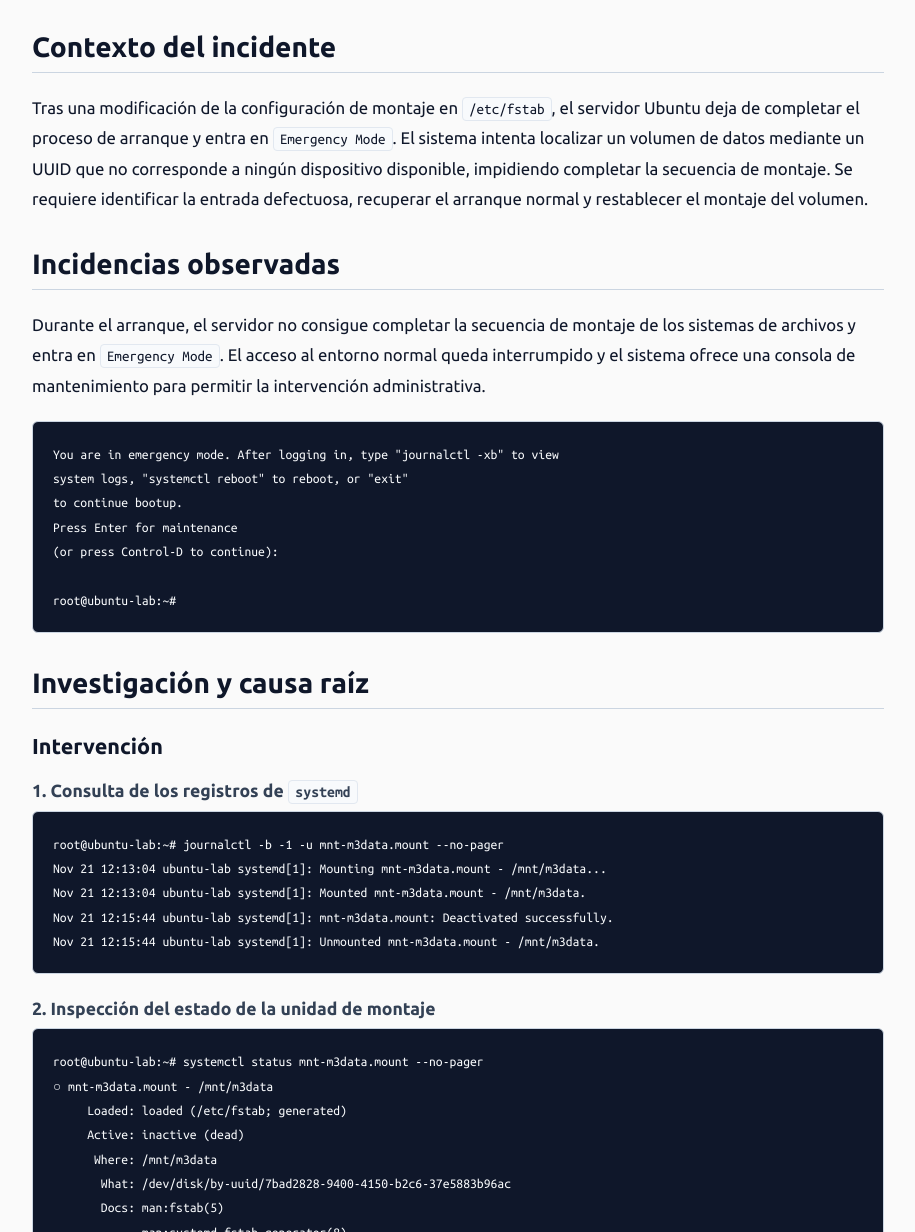
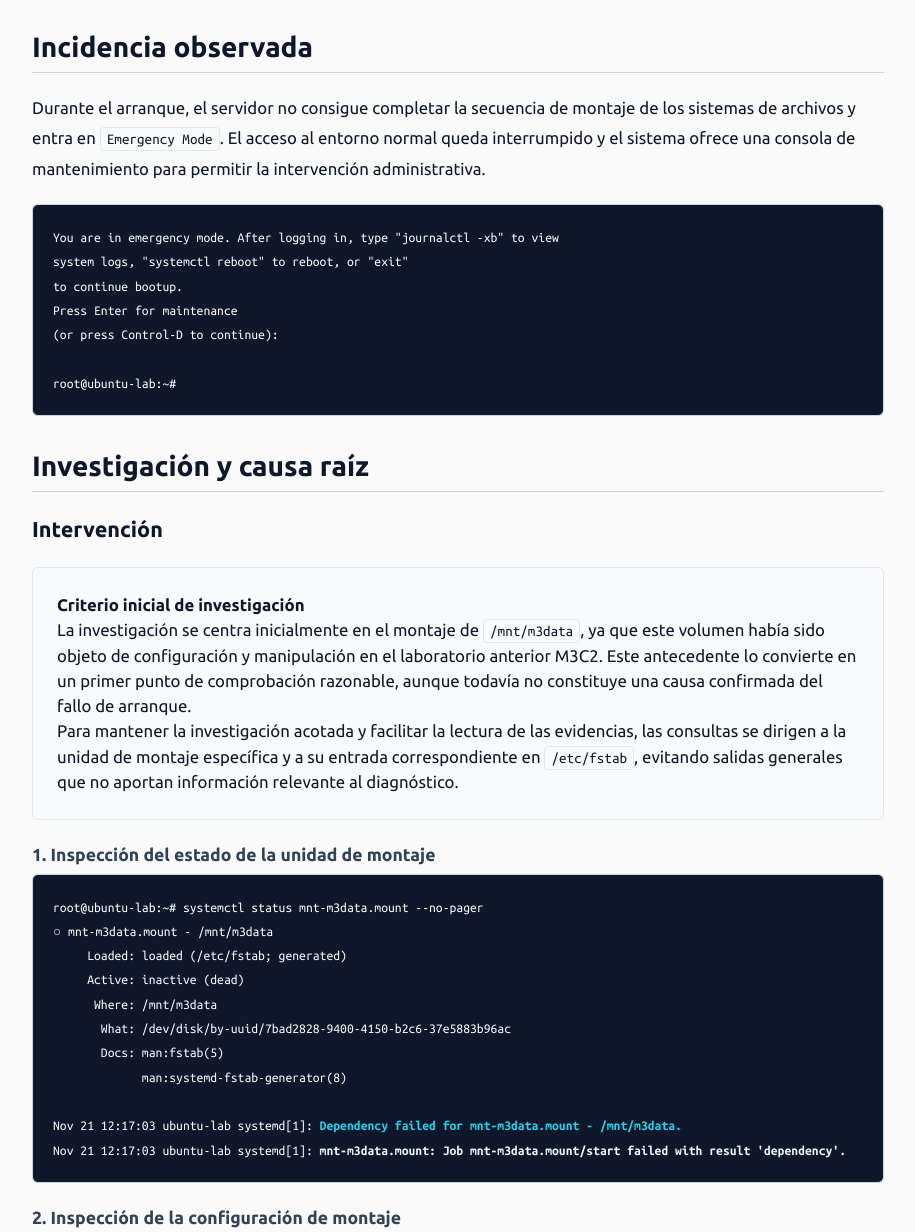
Before and after one commit to RiiUNED/Web_Ricardo, a plain HTML site: page linuxlab/M3/Labs/M3T1.html in a window 1280 px wide. Shown: the part 583-1815 px from the top of the page, without its empty margins (182-1097 px from the left). Drawn offline with Linux system fonts and the light colour scheme.

Commit message:
M3T1 pulido

```diff
--- a/linuxlab/M3/Labs/M3T1.html
+++ b/linuxlab/M3/Labs/M3T1.html
@@ -71,25 +71,9 @@
           </section>
         </header>
 
-        <!-- CONTEXTO DEL INCIDENTE -->
+        <!-- INCIDENCIA OBSERVADA -->
         <section>
-          <h2>Contexto del incidente</h2>
-
-          <p>
-            Tras una modificación de la configuración de montaje en
-            <code>/etc/fstab</code>, el servidor Ubuntu deja de completar el
-            proceso de arranque y entra en <code>Emergency Mode</code>. El
-            sistema intenta localizar un volumen de datos mediante un UUID que
-            no corresponde a ningún dispositivo disponible, impidiendo completar
-            la secuencia de montaje. Se requiere identificar la entrada
-            defectuosa, recuperar el arranque normal y restablecer el montaje
-            del volumen.
-          </p>
-        </section>
-
-        <!-- INCIDENCIAS OBSERVADAS -->
-        <section>
-          <h2>Incidencias observadas</h2>
+          <h2>Incidencia observada</h2>
 
           <p>
             Durante el arranque, el servidor no consigue completar la secuencia
@@ -112,13 +96,22 @@ root@ubuntu-lab:~#</code></pre>
         <section>
           <h2>Investigación y causa raíz</h2>
           <h3>Intervención</h3>
-          <h4>1. Consulta de los registros de <code>systemd</code></h4>
-          <pre><code>root@ubuntu-lab:~# journalctl -b -1 -u mnt-m3data.mount --no-pager
-Nov 21 12:13:04 ubuntu-lab systemd[1]: Mounting mnt-m3data.mount - /mnt/m3data...
-Nov 21 12:13:04 ubuntu-lab systemd[1]: Mounted mnt-m3data.mount - /mnt/m3data.
-Nov 21 12:15:44 ubuntu-lab systemd[1]: mnt-m3data.mount: Deactivated successfully.
-Nov 21 12:15:44 ubuntu-lab systemd[1]: Unmounted mnt-m3data.mount - /mnt/m3data.</code></pre>
-          <h4>2. Inspección del estado de la unidad de montaje</h4>
+          <div class="card" style="margin-top: 1.5rem">
+            <p>
+              <strong>Criterio inicial de investigación</strong><br />
+              La investigación se centra inicialmente en el montaje de
+              <code>/mnt/m3data</code>, ya que este volumen había sido objeto de
+              configuración y manipulación en el laboratorio anterior M3C2. Este
+              antecedente lo convierte en un primer punto de comprobación
+              razonable, aunque todavía no constituye una causa confirmada del
+              fallo de arranque.<br />Para mantener la investigación acotada y
+              facilitar la lectura de las evidencias, las consultas se dirigen a
+              la unidad de montaje específica y a su entrada correspondiente en
+              <code>/etc/fstab</code>, evitando salidas generales que no aportan
+              información relevante al diagnóstico.
+            </p>
+          </div>
+          <h4>1. Inspección del estado de la unidad de montaje</h4>
           <pre><code>root@ubuntu-lab:~# systemctl status mnt-m3data.mount --no-pager
 ○ mnt-m3data.mount - /mnt/m3data
      Loaded: loaded (/etc/fstab; generated)
@@ -130,10 +123,10 @@ Nov 21 12:15:44 ubuntu-lab systemd[1]: Unmounted mnt-m3data.mount - /mnt/m3data.
 
 Nov 21 12:17:03 ubuntu-lab systemd[1]: <span class="prompt-symbol">Dependency failed for mnt-m3data.mount - /mnt/m3data.</span>
 Nov 21 12:17:03 ubuntu-lab systemd[1]: <strong>mnt-m3data.mount: Job mnt-m3data.mount/start failed with result 'dependency'.</strong></code></pre>
-          <h4>3. Inspección de la configuración de montaje</h4>
+          <h4>2. Inspección de la configuración de montaje</h4>
           <pre><code>root@ubuntu-lab:~# grep -n 'm3data' /etc/fstab
 <span class="prompt-symbol">13:</span>UUID=7bad2828-9400-4150-b2c6-37e5883b96ac /mnt/m3data ext4 defaults,noatime 0 2</code></pre>
-          <h4>4. Contraste con los dispositivos disponibles</h4>
+          <h4>3. Contraste con los dispositivos disponibles</h4>
           <pre><code>root@ubuntu-lab:~# blkid
 /dev/mapper/vg_lab-lv_datos: UUID="cda74acd-f71e-4591-aa5b-df16385d5eb0" BLOCK_SIZE="4096" TYPE="ext4"
 /dev/sdb1: UUID="nGh0KA-oNBw-cdBb-TqvJ-HS9u-Vnlo-c5Nw50" TYPE="LVM2_member" PARTUUID="51818192-4132-4ceb-b43d-3da7425d049e"
@@ -155,8 +148,8 @@ Nov 21 12:17:03 ubuntu-lab systemd[1]: <strong>mnt-m3data.mount: Job mnt-m3data.
           </p>
 
           <p>
-            El contraste con la salida de <code>blkid</code> permite identificar
-            el origen del problema: el sistema de archivos ext4 del volumen
+            La salida de <code>blkid</code> permite identificar el origen del
+            problema: el sistema de archivos <code>ext4</code> del volumen
             lógico <code>/dev/mapper/vg_lab-lv_datos</code>
             tiene asignado el UUID
             <code>cda74acd-f71e-4591-aa5b-df16385d5eb0</code>. La discrepancia
@@ -164,21 +157,6 @@ Nov 21 12:17:03 ubuntu-lab systemd[1]: <strong>mnt-m3data.mount: Job mnt-m3data.
             <code>/etc/fstab</code> contiene una referencia incorrecta al
             dispositivo de almacenamiento.
           </p>
-          <div class="card" style="margin-top: 1.5rem">
-            <p>
-              <strong>Criterio inicial de investigación</strong><br />
-              La investigación se centra inicialmente en el montaje de
-              <code>/mnt/m3data</code>, ya que este volumen había sido objeto de
-              configuración y manipulación en el laboratorio anterior M3C2. Este
-              antecedente lo convierte en un primer punto de comprobación
-              razonable, aunque todavía no constituye una causa confirmada del
-              fallo de arranque.<br />Para mantener la investigación acotada y
-              facilitar la lectura de las evidencias, las consultas se dirigen a
-              la unidad de montaje específica y a su entrada correspondiente en
-              <code>/etc/fstab</code>, evitando salidas generales que no aportan
-              información relevante al diagnóstico.
-            </p>
-          </div>
         </section>
 
         <!-- CORRECCIÓN APLICADA -->
@@ -281,10 +259,10 @@ TARGET      SOURCE                      FSTYPE OPTIONS
 
           <p>
             La salida de <code>findmnt</code> confirma que el sistema de
-            archivos ext4 del volumen lógico
+            archivos <code>ext4</code> del volumen lógico
             <code>/dev/mapper/vg_lab-lv_datos</code> está disponible en
-            <code>/mnt/m3data</code>, con permisos de lectura y escritura
-            (<code>rw</code>) y la opción <code>noatime</code>.
+            <code>/mnt/m3data</code>, montado en modo lectura y escritura
+            <code>rw</code> y con la opción <code>noatime</code>.
           </p>
 
           <p>
```
